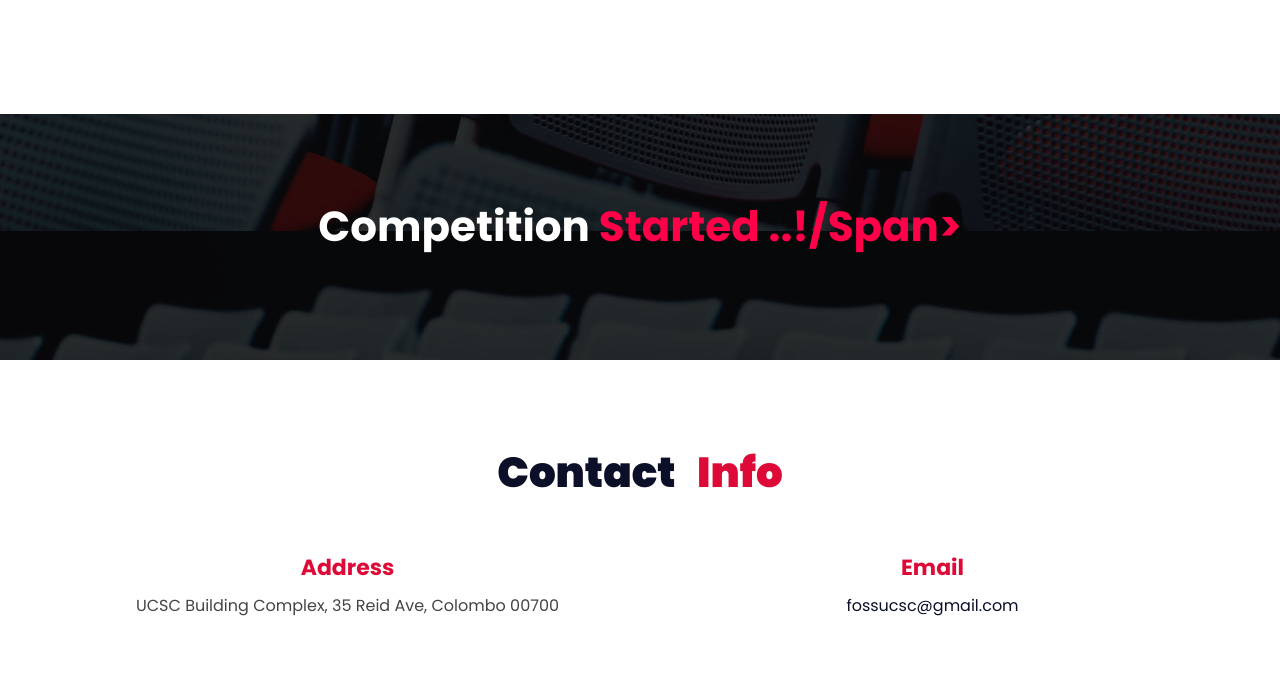
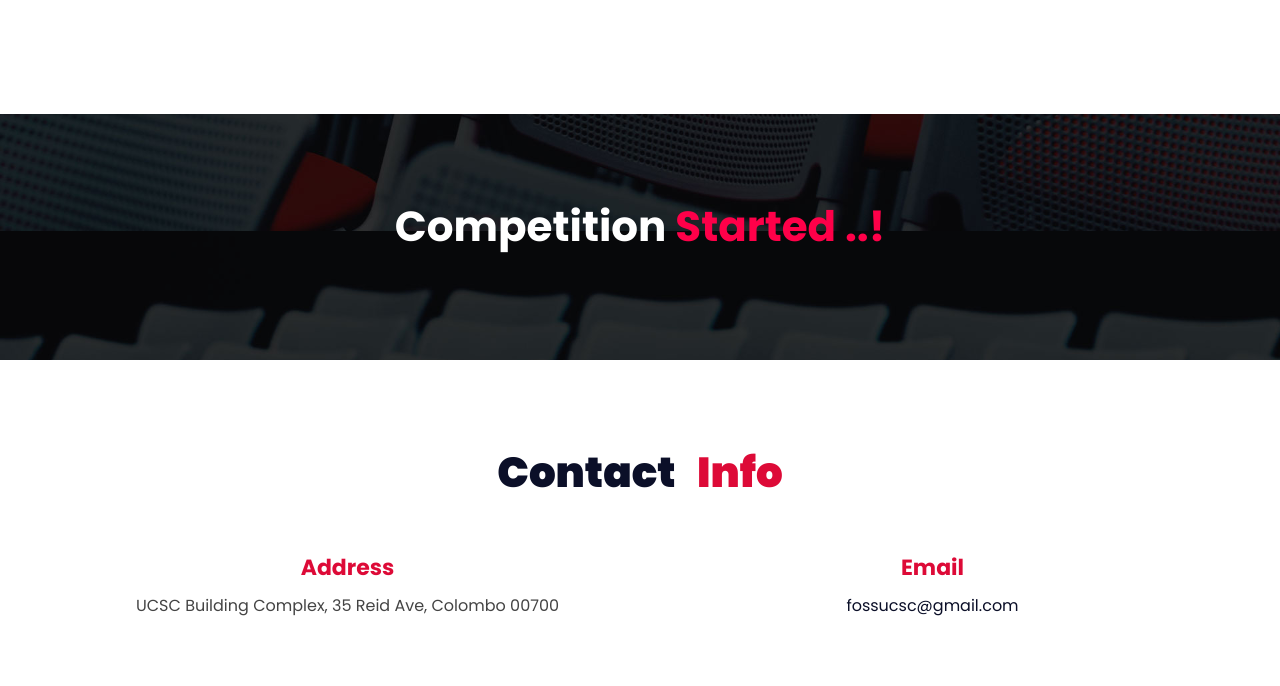
Before and after one commit to FOSS-UCSC/FossCody-1.0, a plain HTML site: page docs/index.html in a window 1280 px wide. Shown: the part 3972-4658 px from the top of the page. Drawn offline with Linux system fonts and the light colour scheme; some packages are replaced by stand-ins of ours.

Commit message:
Update index.html

```diff
--- a/docs/index.html
+++ b/docs/index.html
@@ -425,7 +425,7 @@ GroupNumber							The main purpose of this competition will be <br>
 				<!-- cta content -->
 				<div class="col-md-8 col-md-offset-2">
 					<div class="cta-content text-center">
-						<h2>Competition <span style="color: #FF0049">Started ..!/span></h2>
+						<h2>Competition <span style="color: #FF0049">Started ..!</span></h2>
 						<p class="lead"></p>
 						<!-- <a target="_blank" rel="noopener noreferrer" href="#" class="main-btn">Register</a> -->
 					</div>
```
